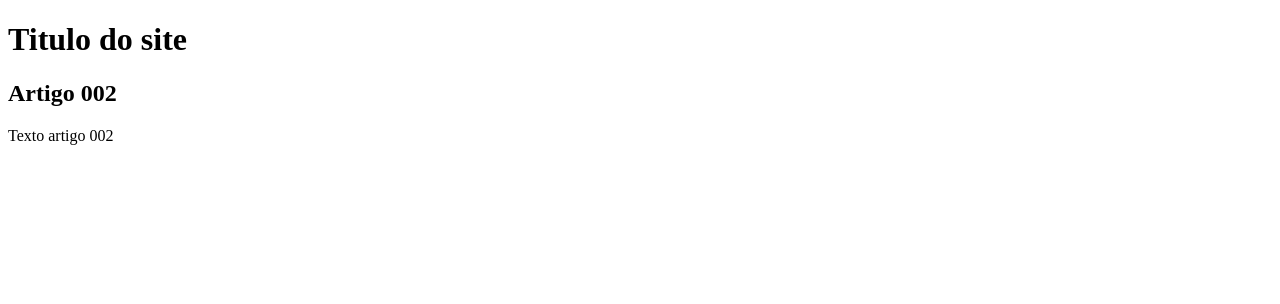
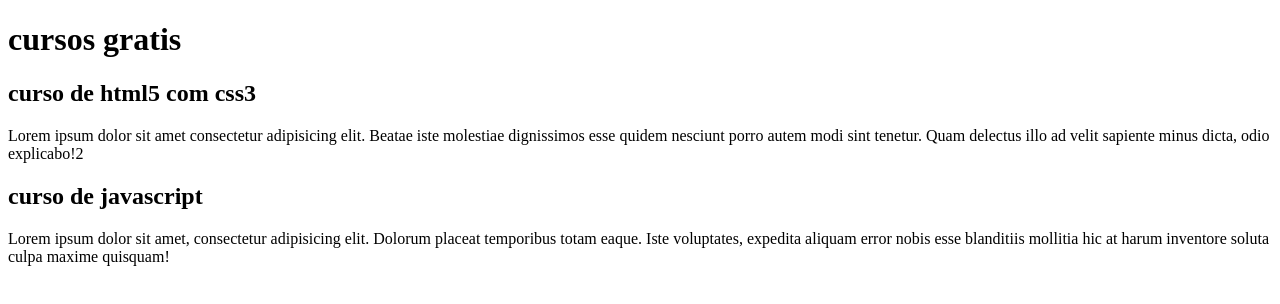
Before and after one commit to gean-maximo/projeto-site, a plain HTML site: page index.html in a window 1280 px wide. Drawn offline with Linux system fonts and the light colour scheme.

Commit message:
comecei a escrever o conteudo

```diff
--- a/index.html
+++ b/index.html
@@ -8,12 +8,17 @@
 <body>
     <main>
         <header>
-            <h1>Titulo do site</h1>
+            <h1>cursos gratis</h1>
 
         </header>
         <article>
-            <h2>Artigo 002</h2>
-            <p>Texto artigo 002</p>
+            <h2>curso de html5 com css3</h2>
+            <p>Lorem ipsum dolor sit amet consectetur adipisicing elit. Beatae iste molestiae dignissimos esse quidem nesciunt porro autem modi sint tenetur. Quam delectus illo ad velit sapiente minus dicta, odio explicabo!2</p>
+        </article>
+        <article>
+            <h2>curso de javascript</h2>
+            <p>Lorem ipsum dolor sit amet, consectetur adipisicing elit. Dolorum placeat temporibus totam eaque. Iste voluptates, expedita aliquam error nobis esse blanditiis mollitia hic at harum inventore soluta culpa maxime quisquam!</p>
+
         </article>
 
     </main>
```
